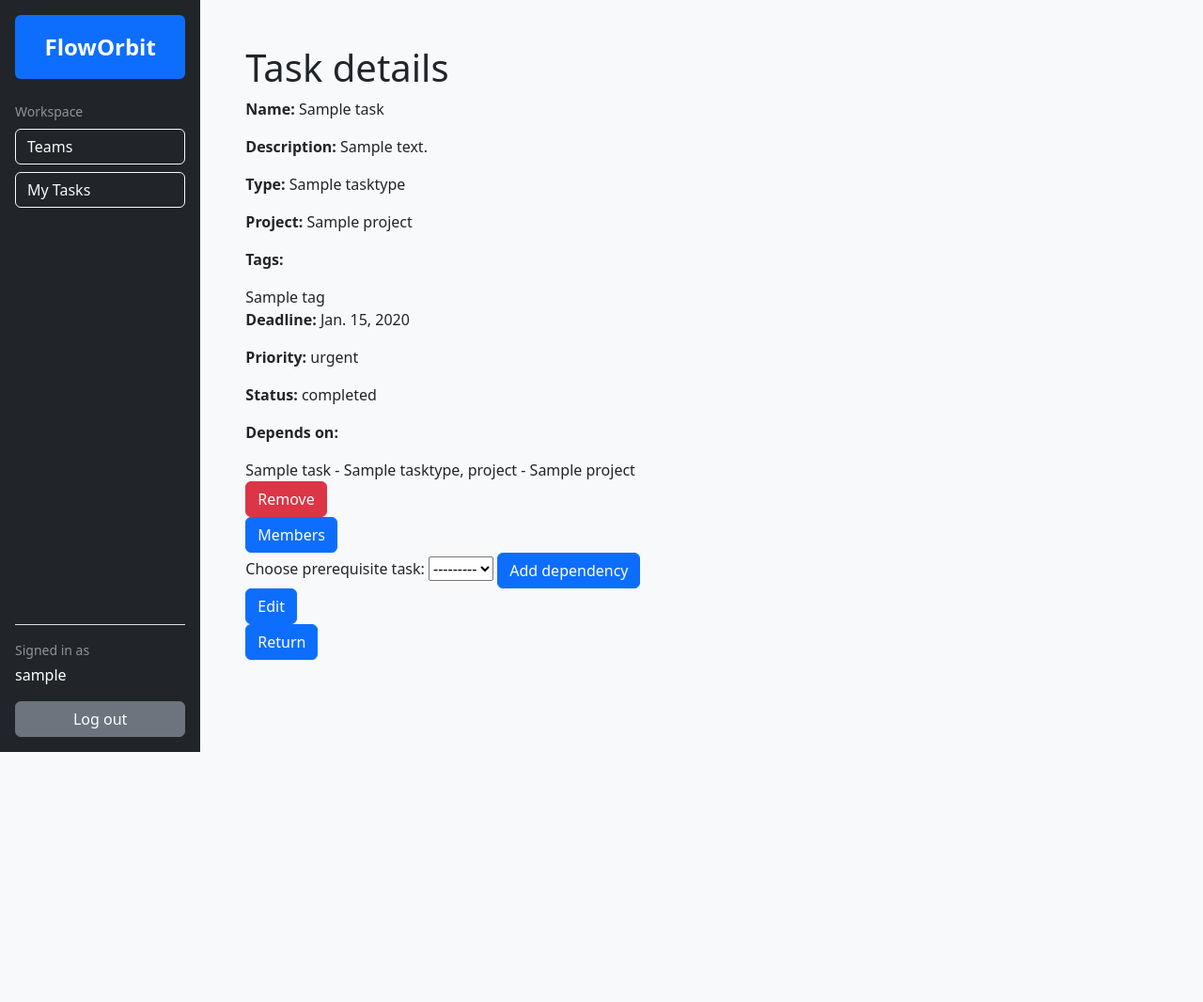
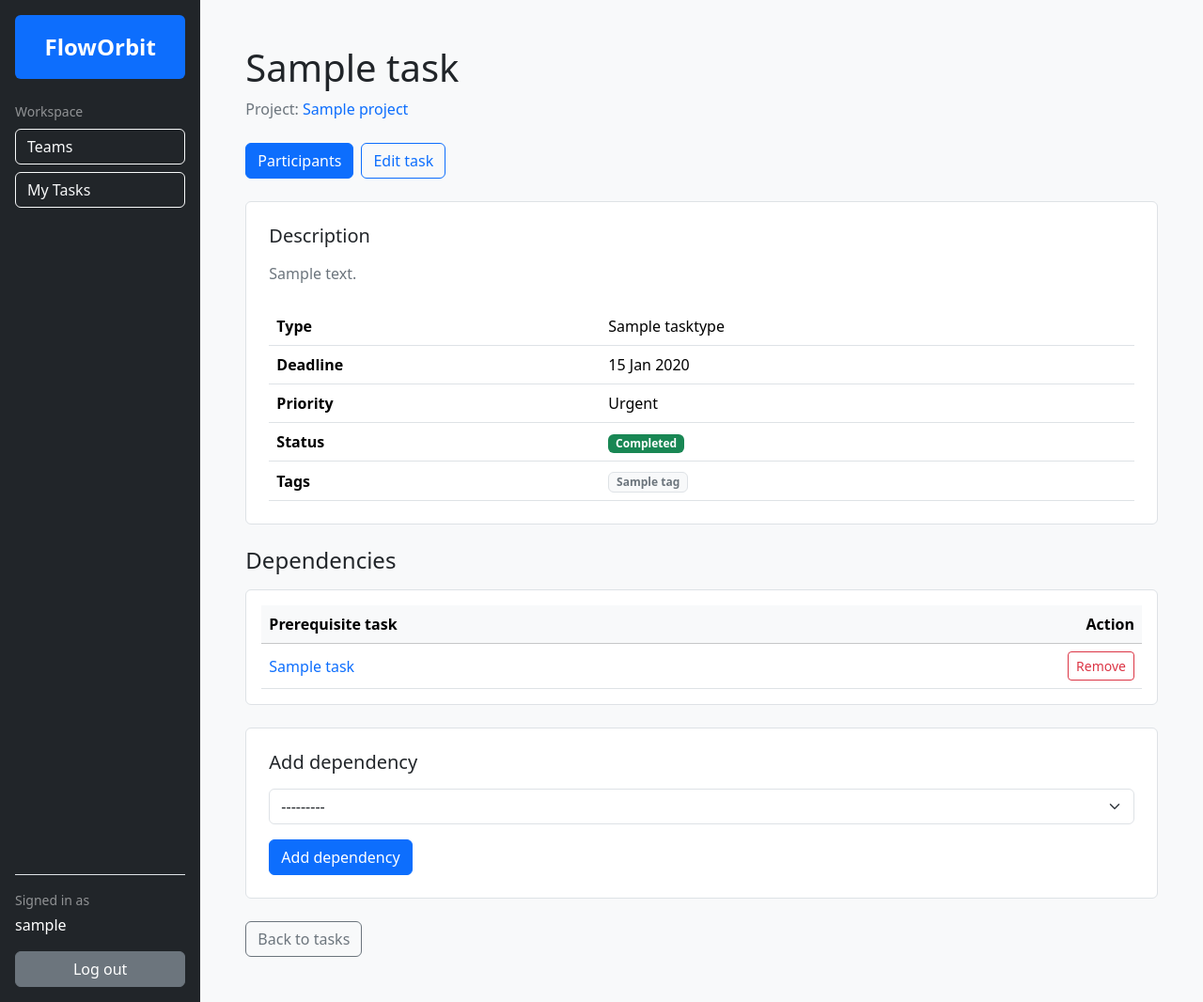
Before and after one commit to 20jofi00/floworbit-task-manager, a Django app: page /tasks/1/1/ in a window 1280 px wide. Shown: the whole page at 94% size. Before the commit the page ends 800 px from the top, so only its background shows below. Run offline with Django 5.2, Linux system fonts and the light colour scheme; a user stored in the database is signed in; tables that the repository leaves empty hold one stand-in row (values such as "Sample post"); some libraries are stand-ins or nearby versions.

Commit message:
update task details and dependency forms layout

```diff
--- a/templates/tasks/task_detail.html
+++ b/templates/tasks/task_detail.html
@@ -1,66 +1,141 @@
 {% extends "base.html" %}
+{% load crispy_forms_filters %}
+{% block title %}<title>Task</title>{% endblock %}
 
 {% block content %}
-  <h1>
-    Task details
-  </h1>
+  <h1 class="text-break mb-2">{{ task.name }}</h1>
 
-  <p><strong>Name:</strong> {{ task.name }}</p>
-  {% if task.description %}
-    <p><strong>Description:</strong> {{ task.description }}</p>
-  {% endif %}
-  <p><strong>Type:</strong> {{ task.task_type }}</p>
-  <p><strong>Project:</strong> {{ task.project }}</p>
-  <p><strong>Tags:</strong></p>
+  <p class="text-secondary mb-4">
+    Project:
+    <a
+      href="{% url 'projects:project-detail' team_pk=task.project.team.id pk=task.project.id %}"
+      class="text-decoration-none"
+    >
+      {{ task.project.name }}
+    </a>
+  </p>
+
+  <div class="d-flex flex-wrap gap-2 mb-4">
+    <a
+      href="{% url 'tasks:task-participants' team_pk=task.project.team.id pk=task.id %}"
+      class="btn btn-primary"
+    >
+      Participants
+    </a>
+
+    <a
+      href="{% url 'tasks:task-update' project_pk=task.project.id pk=task.id %}"
+      class="btn btn-outline-primary"
+    >
+      Edit task
+    </a>
+  </div>
+
+  <div class="bg-white border rounded p-4 mb-4">
+    <h2 class="h5 mb-3">Description</h2>
+    <p class="text-secondary text-break mb-4">
+      {{ task.description|default:"No description yet." }}
+    </p>
+
+    <div class="table-responsive">
+      <table class="table align-middle mb-0">
+        <tbody>
+          <tr>
+            <th>Type</th>
+            <td>{{ task.task_type }}</td>
+          </tr>
+          <tr>
+            <th>Deadline</th>
+            <td>{{ task.deadline|date:"d M Y" }}</td>
+          </tr>
+          <tr>
+            <th>Priority</th>
+            <td>{{ task.get_priority_display }}</td>
+          </tr>
+          <tr>
+            <th>Status</th>
+            <td>{% include "includes/task_status.html" %}</td>
+          </tr>
+          <tr>
+            <th>Tags</th>
+            <td>
               {% for tag in task.tags.all %}
-      {{ tag }}
+                <span class="badge bg-light text-secondary border">
+                  {{ tag.name }}
+                </span>
               {% empty %}
-      No tags
+                <span class="text-secondary">No tags</span>
               {% endfor %}
-  <p><strong>Deadline:</strong> {{ task.deadline }}</p>
-  <p><strong>Priority:</strong> {{ task.priority }}</p>
-  <p><strong>Status:</strong> {{ task.state }}</p>
-  <p><strong>Depends on:</strong></p>
+            </td>
+          </tr>
+        </tbody>
+      </table>
+    </div>
+  </div>
+
+  <h2 class="h4 mb-3">Dependencies</h2>
+
+  <div class="table-responsive bg-white border rounded p-3 mb-4">
+    <table class="table table-hover align-middle mb-0">
+      <thead class="table-light">
+        <tr>
+          <th>Prerequisite task</th>
+          <th class="text-end">Action</th>
+        </tr>
+      </thead>
+
+      <tbody>
         {% for prerequisite_task in prerequisite_tasks %}
-      {{ prerequisite_task.name }} - {{ prerequisite_task.task_type }}, project - {{ prerequisite_task.project }}
-      <form class="form-inline" action="{% url 'tasks:task-remove-dependency' prerequisite_task_pk=prerequisite_task.id project_pk=task.project.id pk=task.id %}" method="post">
+          <tr>
+            <td>
+              <a
+                href="{% url 'tasks:task-detail' team_pk=prerequisite_task.project.team.id pk=prerequisite_task.id %}"
+                class="text-decoration-none"
+              >
+                {{ prerequisite_task.name }}
+              </a>
+            </td>
+            <td class="text-end">
+              <form
+                action="{% url 'tasks:task-remove-dependency' prerequisite_task_pk=prerequisite_task.id project_pk=task.project.id pk=task.id %}"
+                method="post"
+              >
                 {% csrf_token %}
-        <input class="btn btn-danger" type="submit" value="Remove">
+                <button type="submit" class="btn btn-outline-danger btn-sm">
+                  Remove
+                </button>
               </form>
+            </td>
+          </tr>
         {% empty %}
-      Task has no dependency
+          <tr>
+            <td colspan="2" class="text-center text-secondary py-4">
+              This task has no dependencies.
+            </td>
+          </tr>
         {% endfor %}
+      </tbody>
+    </table>
+  </div>
 
-  <form class="form-inline" action="{% url 'tasks:task-participants' team_pk=task.project.team.id pk=task.id %}" method="get">
-    <input class="btn btn-primary" type="submit" value="Members">
+  <form
+    action="{% url 'tasks:task-add-dependency' project_pk=task.project.id pk=task.id %}"
+    method="post"
+    class="bg-white border rounded p-4 mb-4"
+  >
+    {% csrf_token %}
+    <h2 class="h5 mb-3">Add dependency</h2>
+    {{ dependency_form|crispy }}
+
+    <button type="submit" class="btn btn-primary">
+      Add dependency
+    </button>
   </form>
 
-  <form action="{% url 'tasks:task-add-dependency' project_pk=task.project.id pk=task.id %}" method="post">
-    {% csrf_token %}
-    <label>Choose prerequisite task:</label>
-    {% if dependency_form.non_field_errors %}
-        <div class="alert alert-danger">
-            {% for error in dependency_form.non_field_errors %}
-                <p>{{ error }}</p>
-            {% endfor %}
-        </div>
-    {% endif %}
-    {{ dependency_form.prerequisite_task }}
-    {% if dependency_form.prerequisite_task.errors %}
-      <div class="text-danger mt-1">
-          {% for error in dependency_form.prerequisite_task.errors %}
-              <small>{{ error }}</small>
-          {% endfor %}
-      </div>
-    {% endif %}
-    <input class="btn btn-primary" type="submit" value="Add dependency">
-  </form>
-
-  <form action="{% url 'tasks:task-update' project_pk=task.project.id pk=task.id %}" method="get">
-    <input class="btn btn-primary" type="submit" value="Edit">
-  </form>
-
-  <form class="form-inline" action="{% url 'tasks:task-list' team_pk=task.project.team.id %}" method="get">
-    <input class="btn btn-primary" type="submit" value="Return">
-  </form>
+  <a
+    href="{% url 'tasks:task-list' team_pk=task.project.team.id %}"
+    class="btn btn-outline-secondary"
+  >
+    Back to tasks
+  </a>
 {% endblock %}
```
Lines whose indentation alone changed are shown as unchanged.
